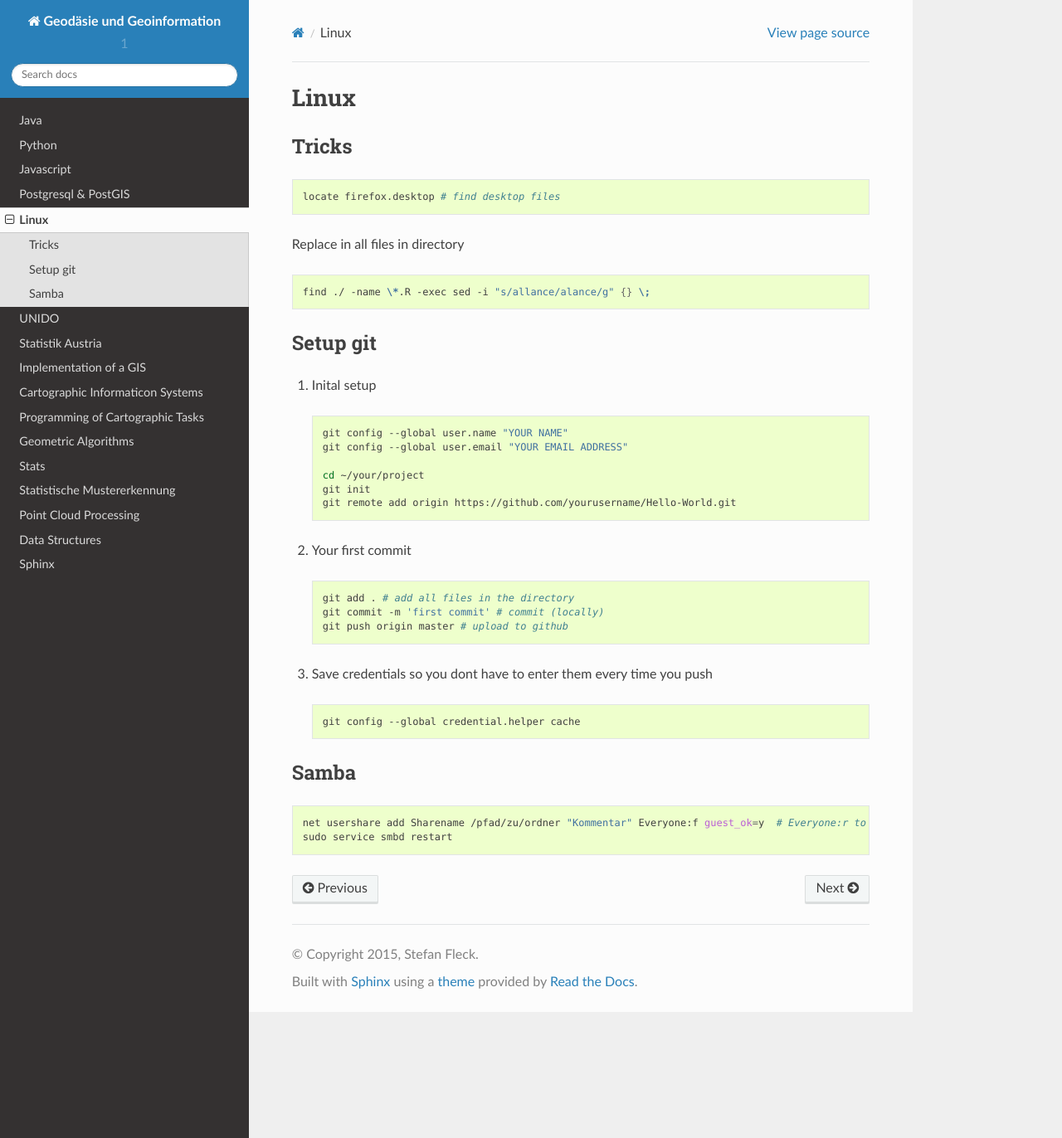
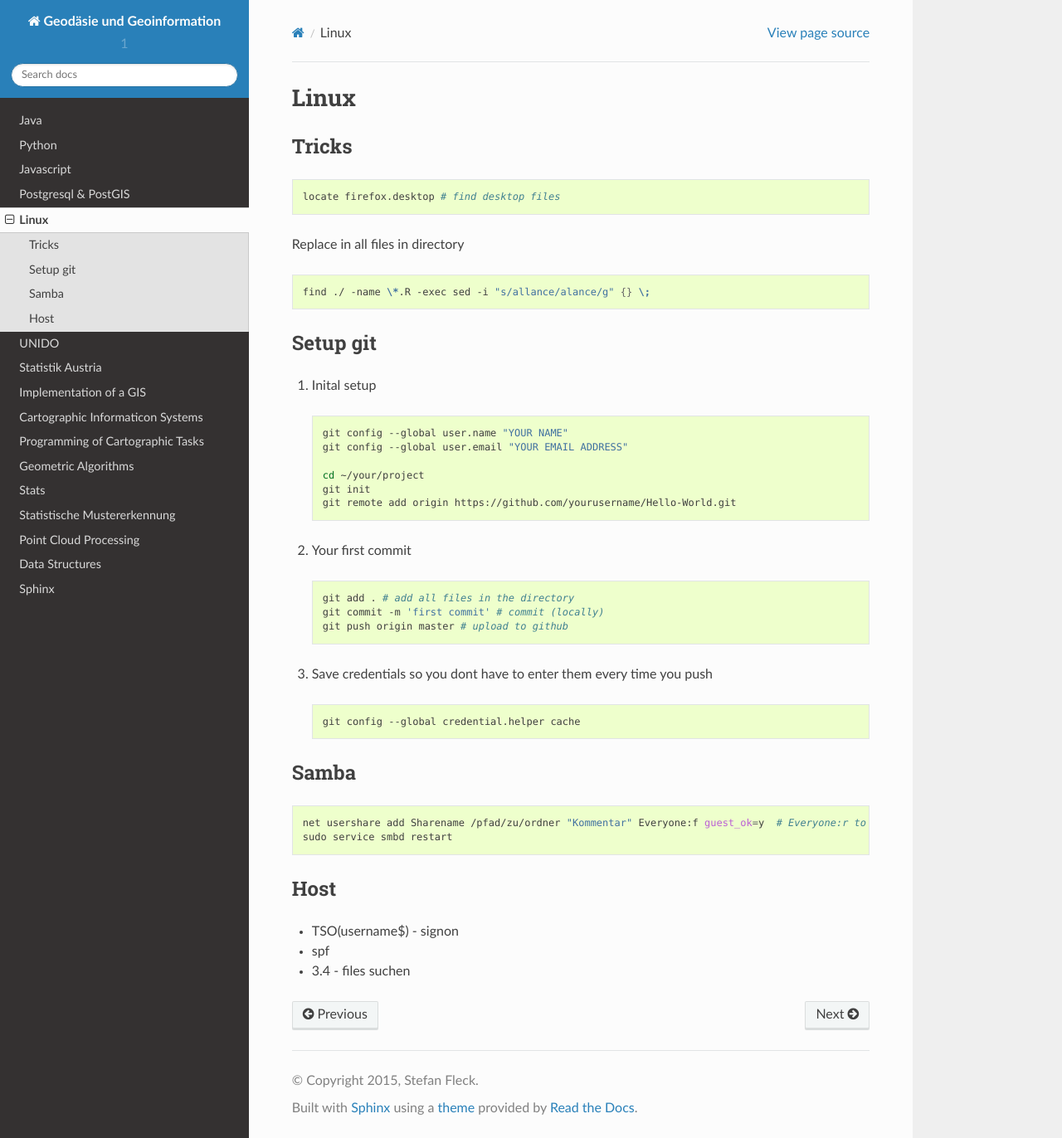
Before and after one commit to hoelk/notes, a Sphinx documentation site: the page built from source/linux.rst, in a window 1280 px wide and 1372 px high. Shown: the whole window at 83% size. Built offline with Sphinx 7.4.7 and the Read the Docs theme 2.0.0, drawn with Linux system fonts in a browser that asks for light colours.

Commit message:
Update linux.rst

```diff
--- a/source/linux.rst
+++ b/source/linux.rst
@@ -54,3 +54,11 @@ Samba
 
   net usershare add Sharename /pfad/zu/ordner "Kommentar" Everyone:f guest_ok=y  # Everyone:r to allow only read access
   sudo service smbd restart
+
+
+Host
+====
+
+* TSO(username$) - signon
+* spf
+* 3.4 - files suchen
```
